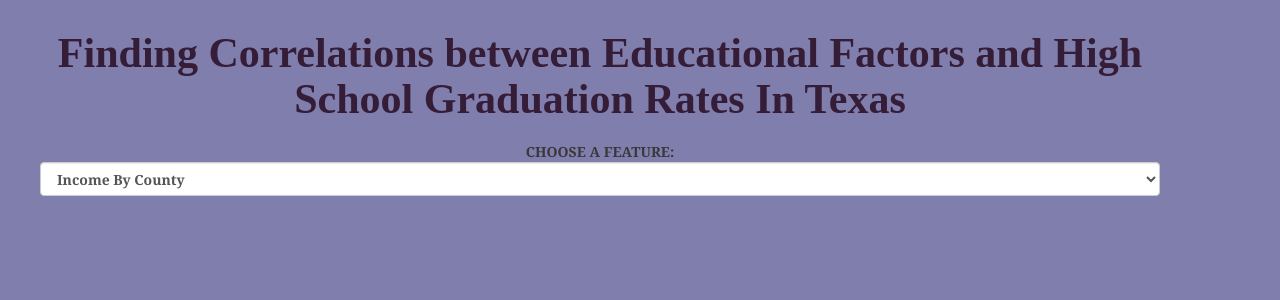
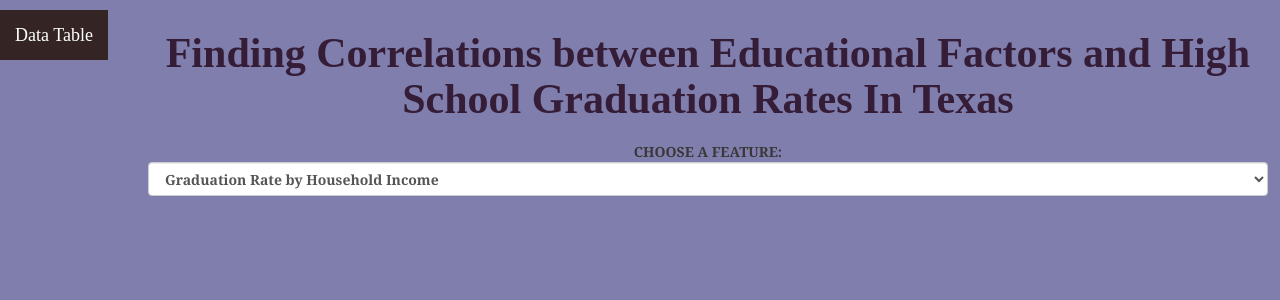
Before and after one commit to abimvas/project-two, a Flask app: page /income in a window 1280 px wide. Shown: the top 300 px of the page. Run offline with Flask 2, Linux system fonts and the light colour scheme; data comes from the database, SQL or seed files in the repository; both versions use the stored data as it was after the commit; parts of the project's set-up code (start-up, migrations or seed data) failed here and were passed over; some libraries are stand-ins or nearby versions.

Commit message:
updated selected on dropdowns

```diff
--- a/templates/income_scatter.html
+++ b/templates/income_scatter.html
@@ -16,6 +16,10 @@
 
 
 </head>
+<body>
+    <a class="navbar-brand" href="/table" style="color: white; background-color: rgb(53, 36, 36)">
+          <span class="nav-color">Data Table</span>
+        </a>
 <body>
     <script>
         function myFunction(address) {
@@ -39,7 +43,7 @@
                 </optgroup>
                 <optgroup label="Scatter Plots">
                     <option value="/">Graduation Rate by SAT Scores</option>
-                    <option value="/income">Graduation Rate by Household Income</option>
+                    <option value="/income" selected="selected">Graduation Rate by Household Income</option>
                     <option value="/sat_income">SAT Scores vs. Household Income</option>
                 </optgroup>
 
--- a/templates/sat_income.html
+++ b/templates/sat_income.html
@@ -16,6 +16,10 @@
 
 
 </head>
+<body>
+    <a class="navbar-brand" href="/table" style="color: white; background-color: rgb(53, 36, 36)">
+          <span class="nav-color">Data Table</span>
+        </a>
 <body>
     <script>
         function myFunction(address) {
@@ -40,7 +44,7 @@
                 <optgroup label="Scatter Plots">
                     <option value="/">Graduation Rate by SAT Scores</option>
                     <option value="/income">Graduation Rate by Household Income'</option>
-                    <option value="/sat_income">SAT Scores vs. Household Income</option>
+                    <option value="/sat_income" selected="selected">SAT Scores vs. Household Income</option>
                 </optgroup>
 
 
```
Also changed, not shown: project2.sqlite.
